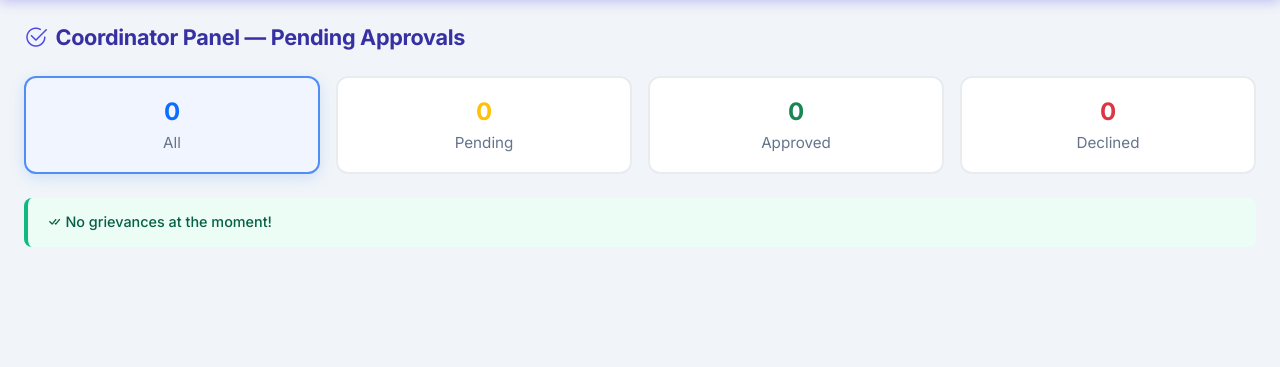
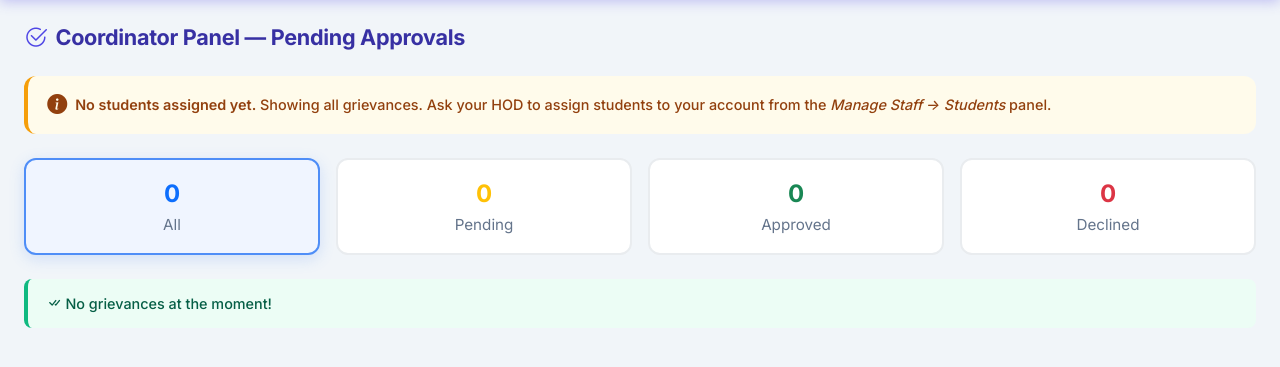
Before and after one commit to Prabu-Kumar00/mini-project, a Python web app: template templates/coordinator/dashboard.html in a window 1280 px wide. Shown: the part 63-430 px from the top of the page. Run offline with Jinja, Linux system fonts and the light colour scheme; the template is opened without the code that fills it, so the values that code supplies are empty.

Commit message:
UI: Add My Assigned Students panel to coordinator dashboard

```diff
--- a/templates/coordinator/dashboard.html
+++ b/templates/coordinator/dashboard.html
@@ -13,6 +13,60 @@
 </div>
 {% endfor %}
 {% endwith %}
+
+<!-- ─── My Assigned Students Panel ─── -->
+{% if assigned_students %}
+<div class="card border-0 shadow-sm mb-4" style="border-radius:14px;">
+  <div class="card-header d-flex justify-content-between align-items-center"
+       style="background:white; border-bottom:1px solid #eee; border-radius:14px 14px 0 0; padding:1rem 1.5rem; cursor:pointer;"
+       data-bs-toggle="collapse" data-bs-target="#studentsPanel">
+    <div class="d-flex align-items-center gap-2">
+      <span class="badge bg-primary rounded-pill">{{ assigned_students | length }}</span>
+      <h6 class="mb-0 fw-bold">My Assigned Students</h6>
+    </div>
+    <i class="bi bi-chevron-down text-muted"></i>
+  </div>
+  <div class="collapse show" id="studentsPanel">
+    <div class="card-body p-0">
+      <div class="table-responsive">
+        <table class="table table-hover mb-0">
+          <thead class="table-light">
+            <tr>
+              <th class="px-4 py-2">Roll No</th>
+              <th class="py-2">Name</th>
+              <th class="py-2">Section</th>
+              <th class="py-2">Grievances</th>
+            </tr>
+          </thead>
+          <tbody>
+            {% for s in assigned_students %}
+            <tr>
+              <td class="px-4 py-2 fw-semibold text-primary small">{{ s.roll_no }}</td>
+              <td class="py-2 small">{{ s.name }}</td>
+              <td class="py-2 small text-muted">{{ s.section }}</td>
+              <td class="py-2">
+                <span class="badge bg-secondary rounded-pill">{{ s.grievances | length }}</span>
+              </td>
+            </tr>
+            {% endfor %}
+          </tbody>
+        </table>
+      </div>
+    </div>
+  </div>
+</div>
+
+{% else %}
+<div class="alert alert-warning d-flex align-items-center gap-2 mb-4" style="border-radius:12px;">
+  <i class="bi bi-info-circle-fill fs-5"></i>
+  <div>
+    <strong>No students assigned yet.</strong>
+    Showing all grievances. Ask your HOD to assign students to your account from the
+    <em>Manage Staff → Students</em> panel.
+  </div>
+</div>
+{% endif %}
+
 
 <!-- Filter Tab Buttons -->
 <div class="row g-3 mb-4">
```
